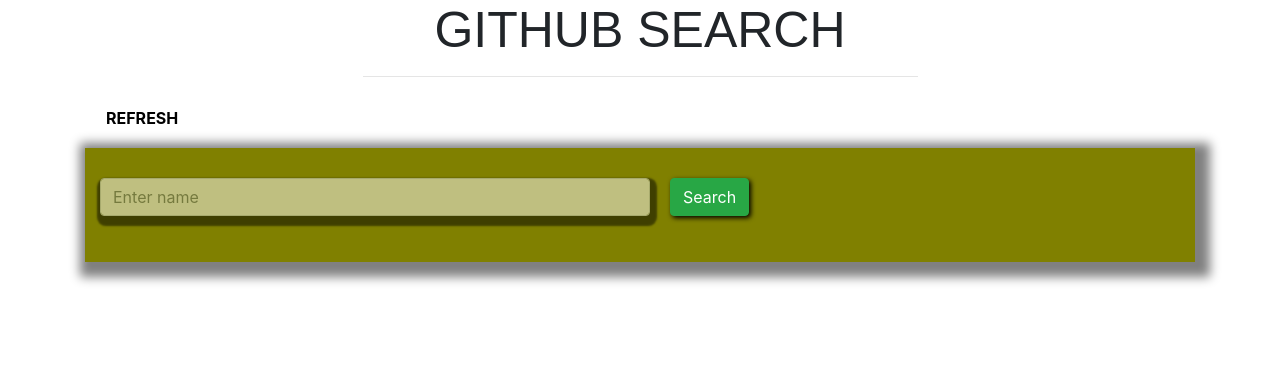
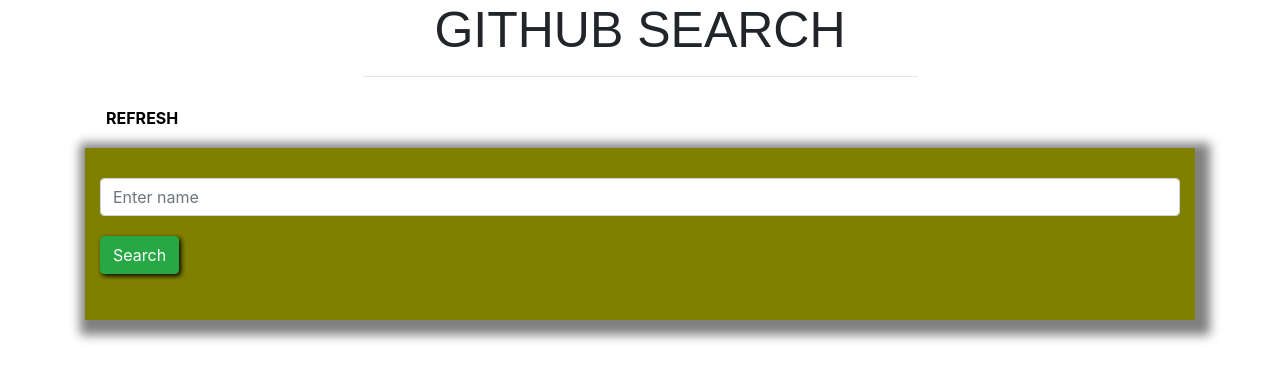
Before and after one commit to phanta864/gitsearch, an Angular app: page /repos in a window 1280 px wide. Shown: the top 380 px of the page. Built offline with nearby package versions, Linux system fonts and the light colour scheme.

Commit message:
added styles

```diff
--- a/src/app/repos/repos.component.css
+++ b/src/app/repos/repos.component.css
@@ -23,11 +23,11 @@
   margin: 10px;
 }
 
-input {
+/* input {
   opacity: 0.5;
   box-shadow: 2px 5px 2px 5px black;
   width: 50%;
-}
+} */
 
 .num {
   font-size: 20px;
```
